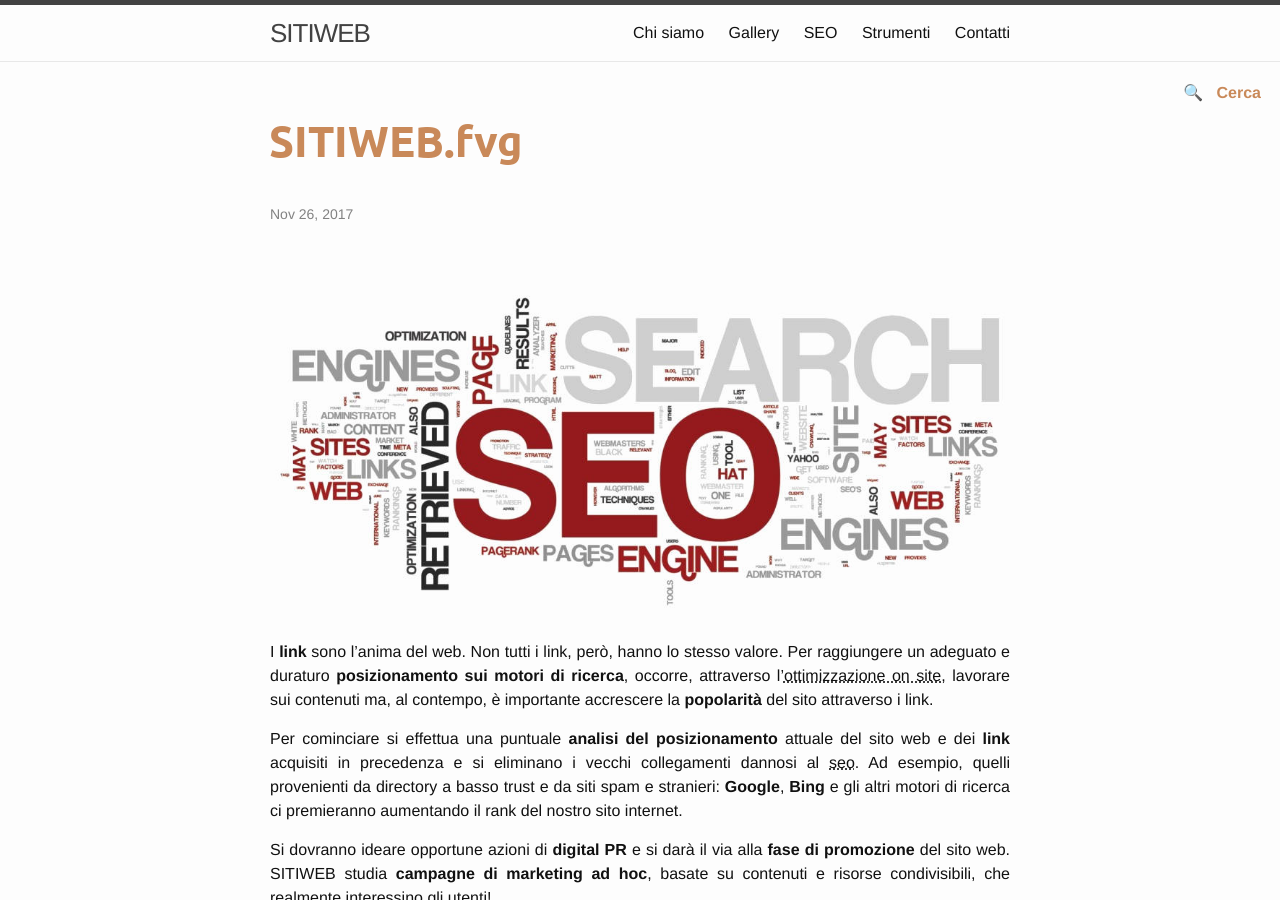
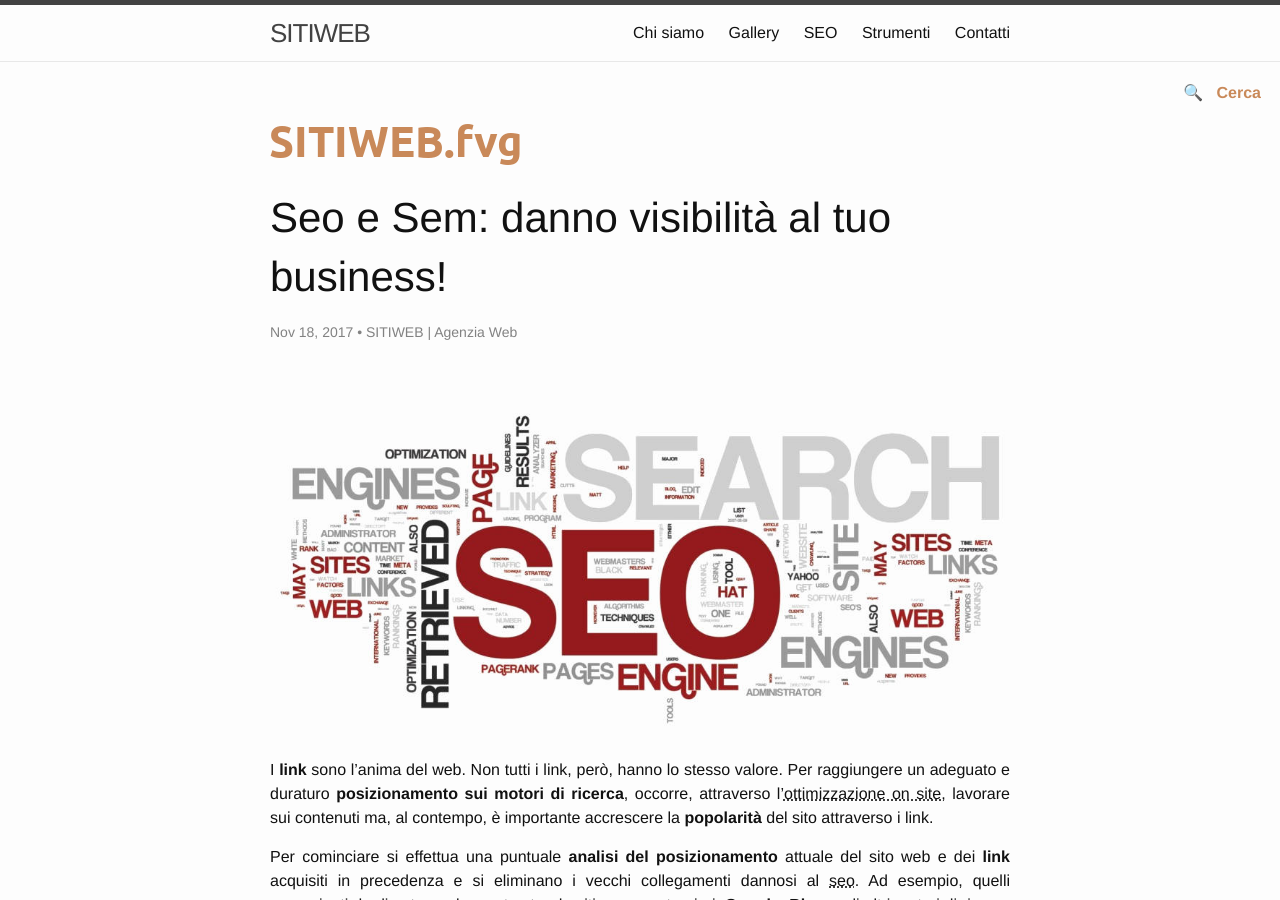
Before and after one commit to enricocaputo/sitiweb.fvg, a Jekyll site: the page built from _posts/2017-11-18-posizionamento-motori-di-ricerca.md, in a window 1280 px wide and 900 px high. Built offline with Jekyll 4.4.1, drawn with Linux system fonts in a browser that asks for light colours; our own code applies the rules of GitHub Pages for plain Markdown files; comment, search, counter and statistics services are not loaded.

Commit message:
virgolette nel titolo + excerpt sempre quando ci sono i :

```diff
--- a/_posts/2017-11-18-posizionamento-motori-di-ricerca.md
+++ b/_posts/2017-11-18-posizionamento-motori-di-ricerca.md
@@ -1,7 +1,7 @@
 ---
 layout: post
-title: Seo e Sem: danno visibilità al tuo business!
-excerpt: Promuovere siti web: posizionamento organico Vs Annunci a pagamento. Seo contro Sem, ovvero Search Engine Optimization VS Web Marketing. Come? Scoprilo adesso!
+title: 'Seo e Sem: danno visibilità al tuo business!'
+excerpt: 'Promuovere siti web: posizionamento organico Vs Annunci a pagamento. Seo contro Sem, ovvero Search Engine Optimization VS Web Marketing. Come? Scoprilo adesso!'
 author: SITIWEB | Agenzia Web
 date:   2017-11-18
 last_modified_at: 2017-11-26
```
